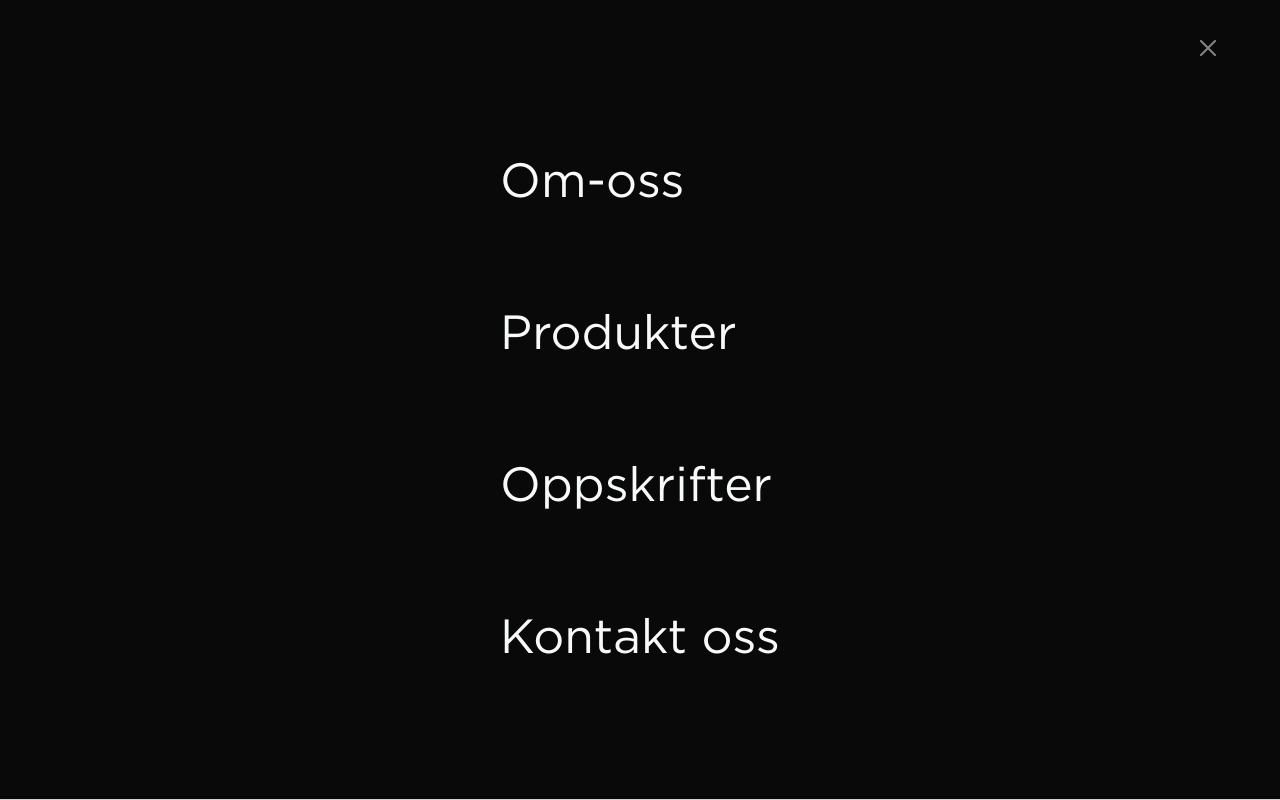
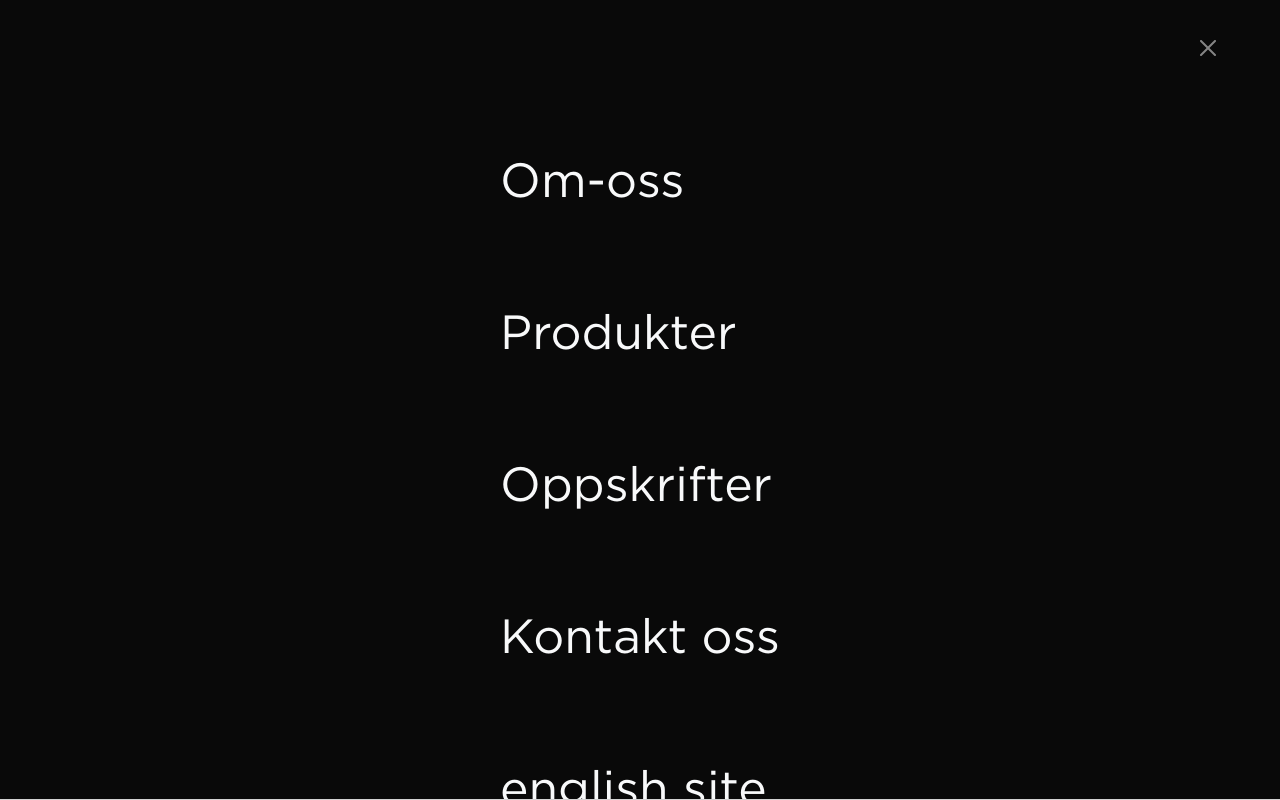
Before and after one commit to FlyingPastaGuy/Froya-fisk, a Vue app in the folder froya/: page /Produkter in a window 1280 px wide. Both pictures are taken after a click on the button "Meny". Shown: the top 800 px of the page. Built offline with nearby package versions, Linux system fonts and the light colour scheme.

Commit message:
Update MainNorNavbar.vue

```diff
--- a/froya/src/components/shared/MainNorNavbar.vue
+++ b/froya/src/components/shared/MainNorNavbar.vue
@@ -45,6 +45,11 @@
                     <li class="nav-item">
                         <router-link to="/Kontakt-oss" class="Links">
                             <p class="nav-link text-light mt-5">Kontakt oss</p>
+                        </router-link>
+                    </li>
+                    <li class="nav-item">
+                        <router-link to="/Home" class="Links">
+                            <p class="nav-link text-light mt-5">english site</p>
                         </router-link>
                     </li>
                 </ul>
```
